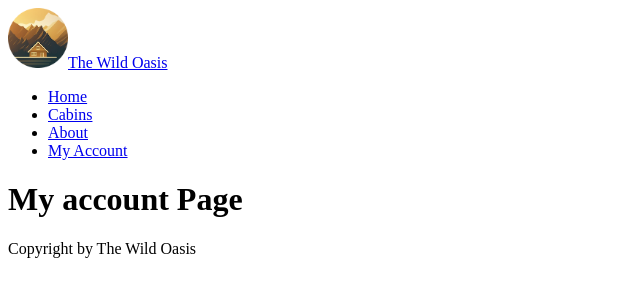
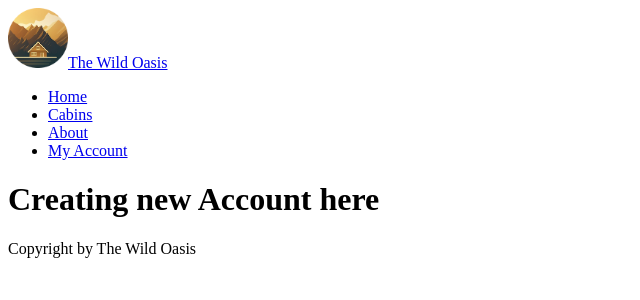
Before and after one commit to Pourushg210/CompleteBookingApp, a Next.js app: page /account in a window 1280 px wide. Shown: the top 300 px of the page, without its empty margins (0-640 px from the left). Built offline with nearby package versions, Linux system fonts and the light colour scheme.

Commit message:
Test change

```diff
--- a/app/account/page.js
+++ b/app/account/page.js
@@ -3,7 +3,7 @@ import Navigation from "../components/navigation";
 const Page = () => {
   return (
     <div>
-      <h1>My account Page</h1>
+      <h1>Creating new Account here</h1>
     </div>
   );
 };
```
